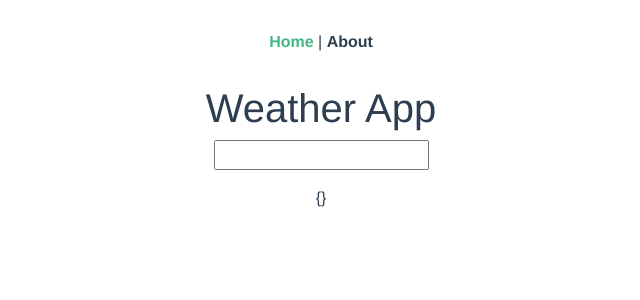
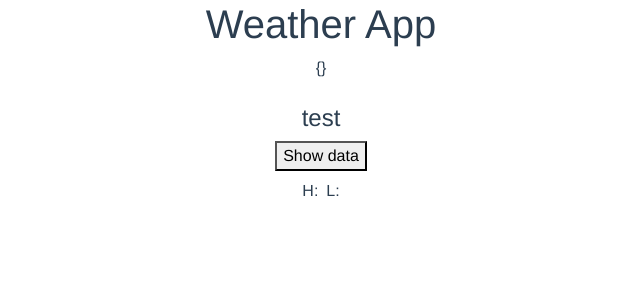
Before and after one commit to cihat/weather-app, a Vue app: page / in a window 1280 px wide. Shown: the top 300 px of the page, without its empty margins (319-959 px from the left). Built offline with nearby package versions, Linux system fonts and the light colour scheme; no server answers.

Commit message:
Update views and component

```diff
--- a/src/App.vue
+++ b/src/App.vue
@@ -1,8 +1,8 @@
 <template>
-  <div id="nav">
+  <!-- <div id="nav">
     <router-link to="/">Home</router-link> |
     <router-link to="/about">About</router-link>
-  </div>
+  </div> -->
   <router-view />
 </template>
 
--- a/src/views/Home.vue
+++ b/src/views/Home.vue
@@ -1,27 +1,12 @@
-<template>
-  <div class="home">
-    <h1>Weather App</h1>
-    <input
-      type="text"
-      name="input-city"
-      id="weather"
-      v-model="city"
-      v-on:keyup.enter="getWeather"
-    />
-    <p>{{ city }}</p>
-    <div class="result">
-      <p v-if="errMessage">{{ errMessage }}</p>
-      <p v-else-if="isLoading">Please wait..⌛️.</p>
-      <p v-else>{{ JSON.stringify(weather) }}</p>
-    </div>
-  </div>
-</template>
-
 <script>
 import { mapActions, mapState } from "vuex"
+import CurrentWeather from "@/components/CurrentWeather.vue"
 
 export default {
   name: "Home",
+  components: {
+    CurrentWeather,
+  },
   data() {
     return {
       city: "",
@@ -32,11 +17,6 @@ export default {
   },
   computed: {
     ...mapState(["weather"]),
-  },
-  created() {
-    this.weather = {
-      hello: "helloo",
-    }
   },
   created() {
     this.getWeather("Adıyaman")
@@ -56,4 +36,46 @@ export default {
 }
 </script>
 
+<template>
+  <div class="home">
+    <h1>Weather App</h1>
+    <!-- <input
+      type="text"
+      name="input-city"
+      id="weather"
+      v-model="city"
+      v-on:keyup.enter="getWeather"
+    />
+    <p>{{ city }}</p>
+    <div class="result">
+      <p v-if="errMessage">{{ errMessage }}</p>
+      <p v-else-if="isLoading">Please wait..⌛️.</p>
+      <p v-else>{{ JSON.stringify(weather) }}</p>
+    </div> -->
+    <div className="mb-5">
+      <div className="row justify-content-center align-items-center">
+        <div className="col-md-4 order-md-1 container">
+          <CurrentWeather />
+          <!-- :weather="weather" -->
+        </div>
+        <!-- <div className="col-md-8 order-md-2 container">
+          <HourlyWeather temperature="{temperature}" />
+        </div>
+
+        <div className="col-md-12 order-md-5 mt-5">
+          <DailyWeather temperature="{temperature}" />
+        </div>
+        <div className="col-md-12 order-md-4 bg-dark pt-5 pb-5">
+          <WeatherDescription temperature="{temperature}" />
+        </div>
+        <div className="col-12 my-5 text-center order-md-2">
+          Today: {weather.current.weather[0].description}. The high will be{' '}
+          {temperature(weather.daily[0].temp.max)}. The low tonight will be{' '}
+          {temperature(weather.daily[0].temp.night)}.
+        </div> -->
+      </div>
+    </div>
+  </div>
+</template>
+
 <style lang="scss"></style>
```
